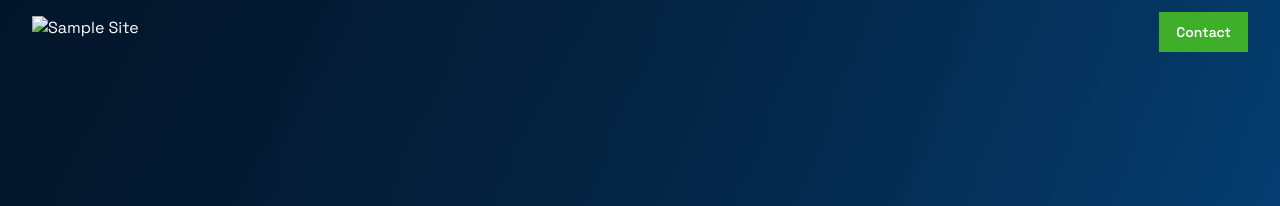
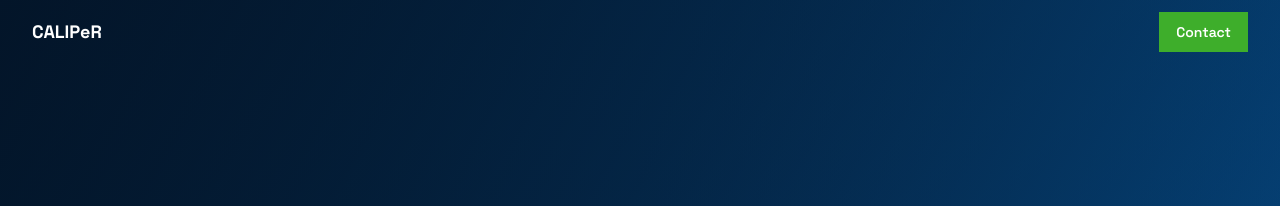
Before and after one commit to Kitware/caliperdata, a Jekyll site: the page built from index.md, in a window 1280 px wide. Shown: the top 206 px of the page. Built offline with Jekyll 4.4.1, drawn with Linux system fonts in a browser that asks for light colours.

Commit message:
Use site title instead of logo if blank

```diff
--- a/_includes/header.html
+++ b/_includes/header.html
@@ -1,7 +1,13 @@
 <header id="fixed-navigation" class="pointer-events-none fixed inset-x-0 top-0 z-50 -translate-y-full bg-base-100 opacity-0 transition-all duration-300 shadow-lg" aria-hidden="true" inert>
   <div class="mx-auto flex h-16 w-full max-w-7xl items-center gap-8 px-6 lg:px-8">
     <a href="#top" class="block shrink-0">
-      {% if site.data.site.brand.logo.src %}<img src="{{ site.data.site.brand.logo.src | relative_url }}" alt="{{ site.data.site.brand.logo.alt | escape }}" class="h-8 w-auto">{% else %}<span class="font-bold">{{ site.title | escape }}</span>{% endif %}
+      {% if site.data.site.brand.logo.src != empty %}
+        <img src="{{ site.data.site.brand.logo.src | relative_url }}" alt="{{ site.data.site.brand.logo.alt | escape }}" class="h-8 w-auto">
+      {% else %}
+        <span class="font-bold text-lg">
+          {{ site.title | escape }}
+        </span>
+      {% endif %}
     </a>
     <nav class="hidden min-w-0 items-center xl:flex" aria-label="Fixed page navigation">
       {% for item in site.data.site.navigation %}
--- a/_includes/hero.html
+++ b/_includes/hero.html
@@ -5,7 +5,11 @@
   <div class="relative z-20 shrink-0">
     <div class="mx-auto flex h-16 w-full max-w-7xl items-center justify-between gap-8 px-6 lg:px-8">
       <a href="#top" class="block shrink-0">
-        {% if site.data.site.brand.logo.src_reversed %}<img src="{{ site.data.site.brand.logo.src_reversed | relative_url }}" alt="{{ site.data.site.brand.logo.alt | escape }}" class="h-8 w-auto">{% else %}<span class="font-bold text-neutral-content">{{ site.title | escape }}</span>{% endif %}
+        {% if site.data.site.brand.logo.src_reversed != empty %}
+        <img src="{{ site.data.site.brand.logo.src_reversed | relative_url }}" alt="{{ site.data.site.brand.logo.alt | escape }}" class="h-8 w-auto">
+        {% else %}
+        <span class="font-bold text-lg text-neutral-content">{{ site.title | escape }}</span>
+        {% endif %}
       </a>
       <a class="btn btn-secondary shrink-0 whitespace-nowrap rounded-none" href="{{ site.data.site.cta.button.url | relative_url }}">{{ site.data.site.cta.button.label | escape }}</a>
     </div>
```
Also changed, not shown: _data/site.yml (+8 -3 lines).
